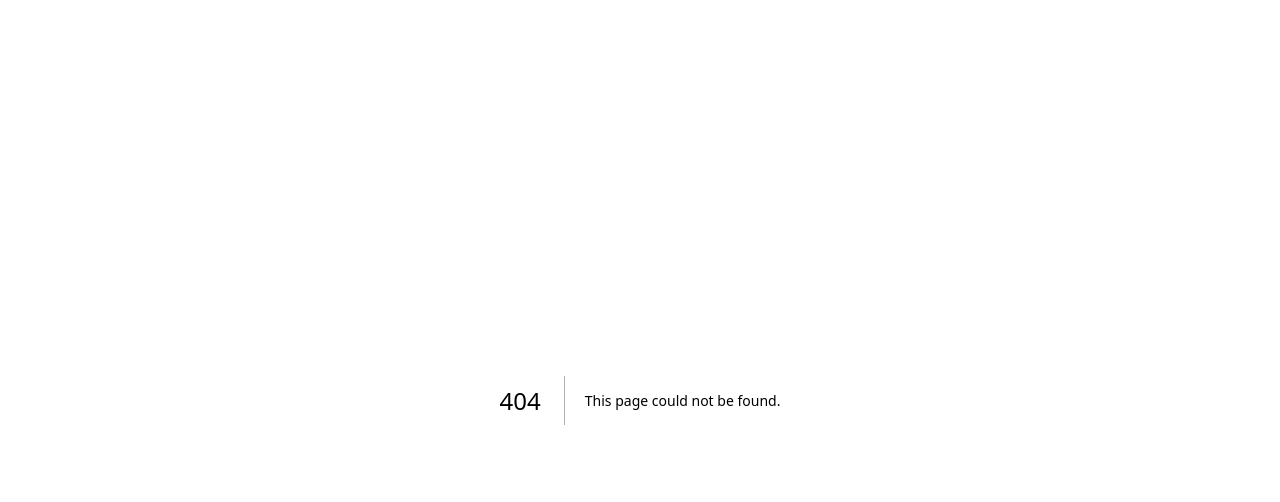
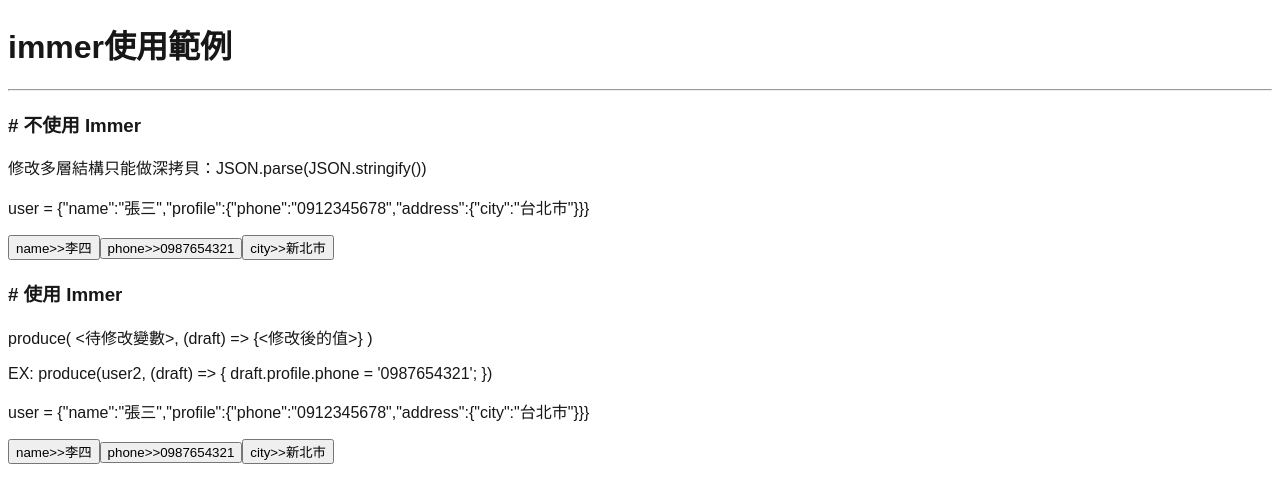
Before and after one commit to sugarban-p/react-lectures, a Next.js app: page /ch4-state/immer in a window 1280 px wide. Before the commit this address had no page. Shown: the top 502 px of the page. Built offline with nearby package versions, Linux system fonts and the light colour scheme.

Commit message:
狀態管理套件 immer

```diff
--- /dev/null
+++ b/app/ch4-state/immer/page.tsx
@@ -0,0 +1,104 @@
+'use client';
+
+import { useState } from 'react';
+import { produce } from 'immer';
+import {} from './styles/immer.css';
+
+export default function ImmerPage() {
+  const [user1, setUser1] = useState({
+    name: '張三',
+    profile: {
+      phone: '0912345678',
+      address: {
+        city: '台北市',
+      },
+    },
+  });
+  const [user2, setUser2] = useState({
+    name: '張三',
+    profile: {
+      phone: '0912345678',
+      address: {
+        city: '台北市',
+      },
+    },
+  });
+  return (
+    <>
+      <h1>immer使用範例</h1>
+      <hr />
+      <div className="container">
+        <h3># 不使用 Immer</h3>
+        <p>修改多層結構只能做深拷貝：JSON.parse(JSON.stringify())</p>
+        <p>user = {JSON.stringify(user1)}</p>
+        <button
+          onClick={() => {
+            setUser1({ ...user1, name: '李四' });
+          }}
+        >
+          name&gt;&gt;李四
+        </button>
+        <button
+          onClick={() => {
+            const newUser = JSON.parse(JSON.stringify(user1));
+            newUser.profile.phone = '0987654321';
+            setUser1(newUser);
+          }}
+        >
+          phone&gt;&gt;0987654321
+        </button>
+        <button
+          onClick={() => {
+            const newUser = JSON.parse(JSON.stringify(user1));
+            newUser.profile.address.city = '新北市';
+            setUser1(newUser);
+          }}
+        >
+          city&gt;&gt;新北市
+        </button>
+      </div>
+      <div className="container">
+        <h3># 使用 Immer</h3>
+        <p>
+          produce( &lt;待修改變數&gt;, (draft) =&gt;
+          &#123;&lt;修改後的值&gt;&#125; )
+        </p>
+        <p>
+          EX: produce(user2, (draft) =&gt; &#123; draft.profile.phone =
+          &apos;0987654321&apos;; &#125;)
+        </p>
+        <p>user = {JSON.stringify(user2)}</p>
+        <button
+          onClick={() => {
+            const newUser = produce(user2, (draft) => {
+              draft.name = '李四';
+            });
+            setUser2(newUser);
+          }}
+        >
+          name&gt;&gt;李四
+        </button>
+        <button
+          onClick={() => {
+            const newUser = produce(user2, (draft) => {
+              draft.profile.phone = '0987654321';
+            });
+            setUser2(newUser);
+          }}
+        >
+          phone&gt;&gt;0987654321
+        </button>
+        <button
+          onClick={() => {
+            const newUser = produce(user2, (draft) => {
+              draft.profile.address.city = '新北市';
+            });
+            setUser2(newUser);
+          }}
+        >
+          city&gt;&gt;新北市
+        </button>
+      </div>
+    </>
+  );
+}
--- /dev/null
+++ b/app/ch4-state/immer/styles/immer.css
@@ -0,0 +1,5 @@
+.container {
+  border: 1px solid orange;
+  padding: 5px;
+  margin: 15px 0;
+}
--- a/app/page.tsx
+++ b/app/page.tsx
@@ -24,6 +24,8 @@
       <a href="/ch4-state/cart">更新狀態練習 - 購物車 ( /ch4-state/cart )</a>
       <br />
       <a href="/ch4-state/todo">更新狀態練習 - 代辦事項 ( /ch4-state/todo )</a>
+      <br />
+      <a href="/ch4-state/immer">immer使用範例 ( /ch4-state/immer )</a>
     </>
   );
 }
--- a/package.json
+++ b/package.json
@@ -9,6 +9,7 @@
     "lint": "eslint"
   },
   "dependencies": {
+    "immer": "^11.1.8",
     "next": "16.2.6",
     "react": "19.2.4",
     "react-dom": "19.2.4"
```
